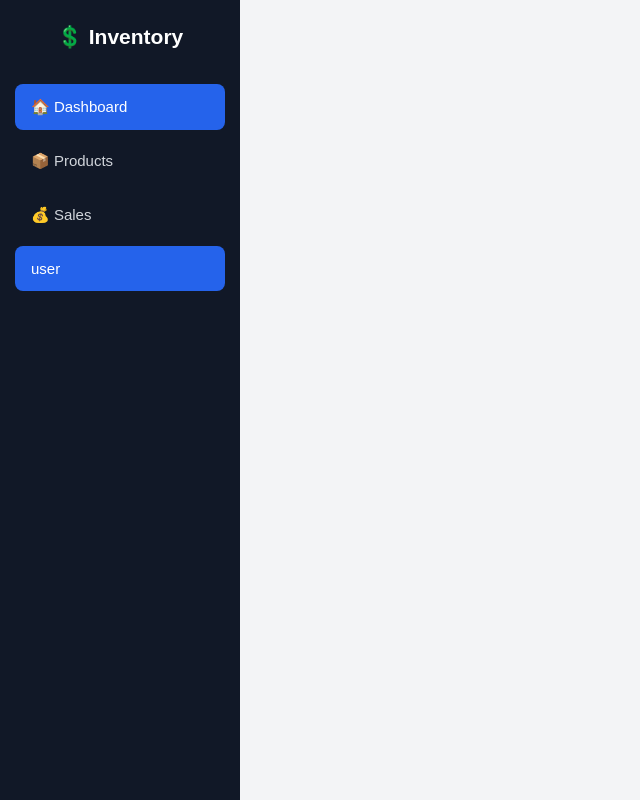
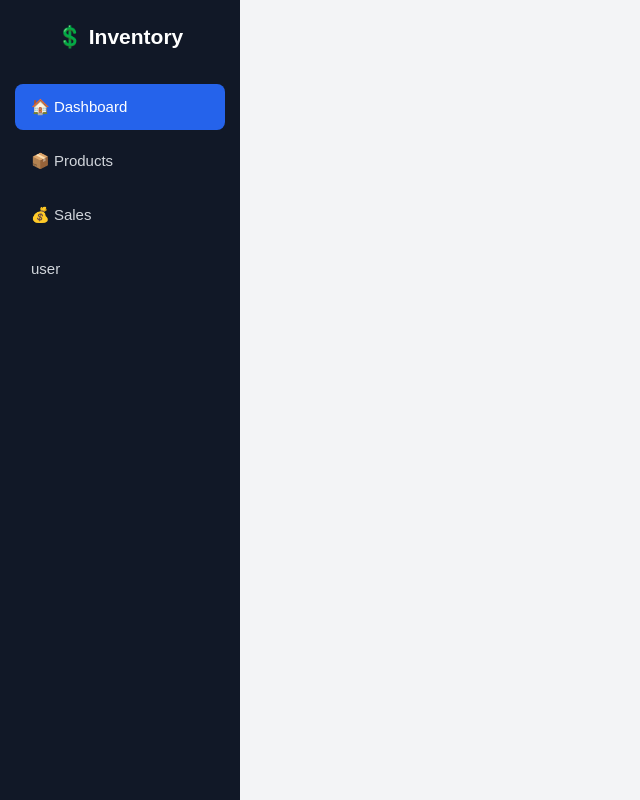
Before and after one commit to aijthkumar-ak/Smart-inventory-, a Flask app: template templates/dashboard.html in a window 1280 px wide. Shown: the whole page, without its empty margins (0-640 px from the left). Run offline with Flask 3, Linux system fonts and the light colour scheme; the template is opened without the code that fills it, so the values that code supplies are empty; parts of the project's set-up code (start-up, migrations or seed data) failed here and were passed over.

Commit message:
Remove active class from user button
Removed 'active' class from user button in dashboard.

```diff
--- a/templates/dashboard.html
+++ b/templates/dashboard.html
@@ -227,7 +227,7 @@
                 💰 Sales
             </button>
 
-            <button class="active" onclick="gouser()">
+            <button onclick="gouser()">
                  user
             </button>
 
```
